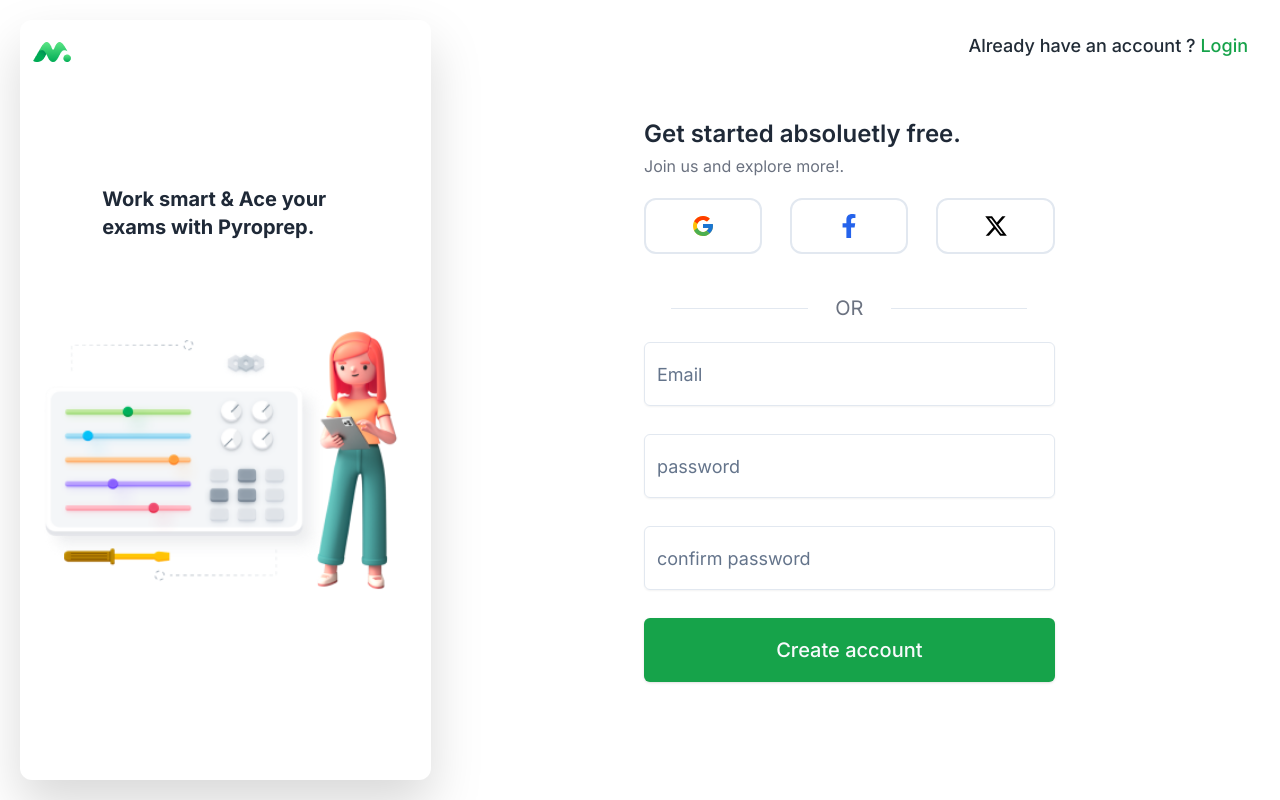
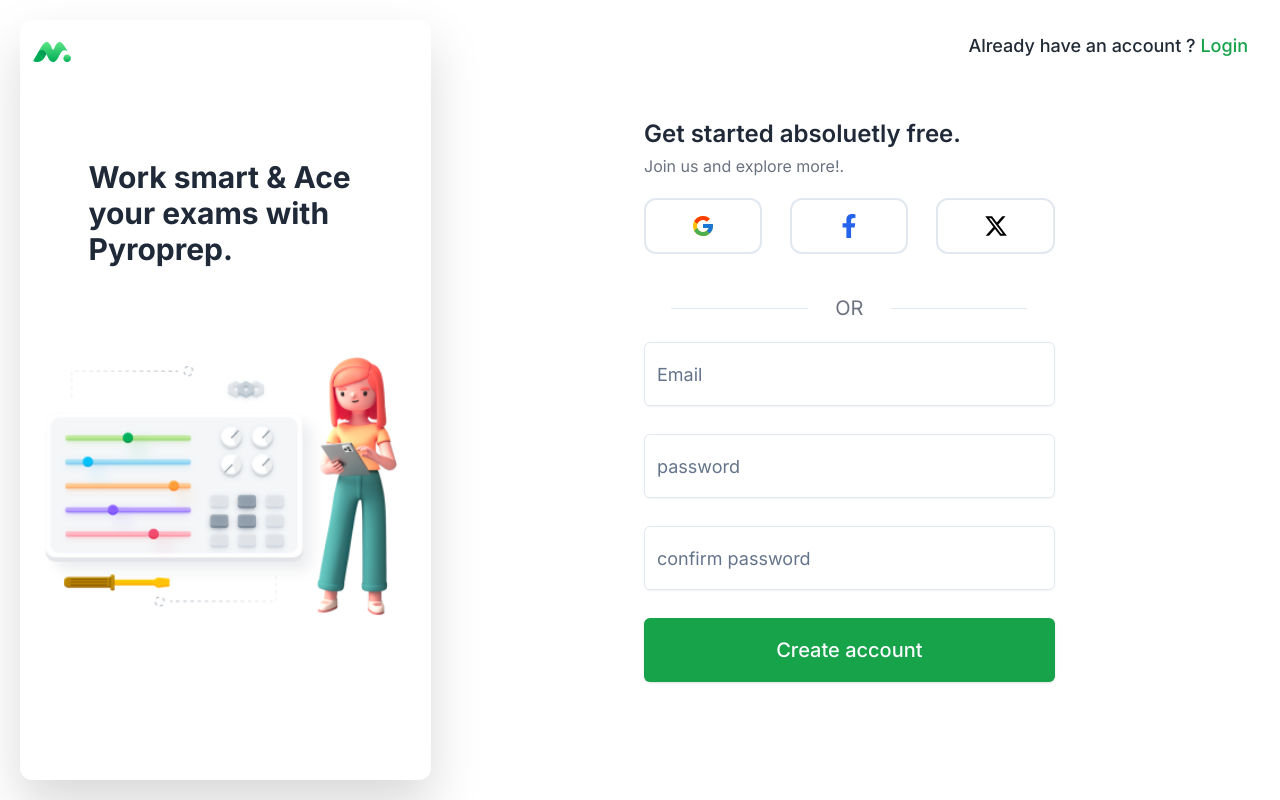
Before and after one commit to Suman196pokhrel/PyroPrep, a Next.js app: page /auth/signup in a window 1280 px wide. Built offline with nearby package versions, Linux system fonts and the light colour scheme.

Commit message:
add responsivity

```diff
--- a/app/auth/layout.tsx
+++ b/app/auth/layout.tsx
@@ -76,7 +76,7 @@
                         </Link>
                     </motion.div>
                     <div className='flex flex-col gap-16 items-center justify-center'>
-                        <h3 className='text-gray-800 text-xl xxl:text-4xl font-bold w-3/5'>{conditionalData?.bannerData.title}</h3>
+                        <h3 className='text-gray-800 text-xl xl:text-3xl font-bold w-4/6'>{conditionalData?.bannerData.title}</h3>
                         {conditionalData && (
                             <motion.figure key={currentPath} {...smoothSlideUp}>
                                 {conditionalData.bannerData.imageLink && (
--- a/app/auth/signin/page.tsx
+++ b/app/auth/signin/page.tsx
@@ -29,7 +29,7 @@
             <div className='flex flex-col items-center gap-6 pt-14  xl:pt-0 xl:gap-0 lg:flex-row l lg:justify-between w-full'>
                 <div className='flex items-center gap-2 xl:text-lg'>
                     <Checkbox
-                        className=' w-7 h-7 text-white rounded-lg border-gray-300 data-[state=checked]:bg-[#229a16] data-[state=checked]:text-white '
+                        className=' w-6 h-6 text-white rounded-md border-gray-300 data-[state=checked]:bg-[#229a16] data-[state=checked]:text-white '
                     />
                     <p>Remember me</p>
                 </div>
```
